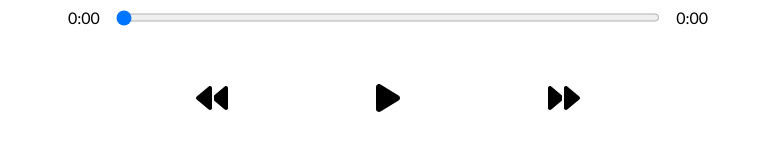
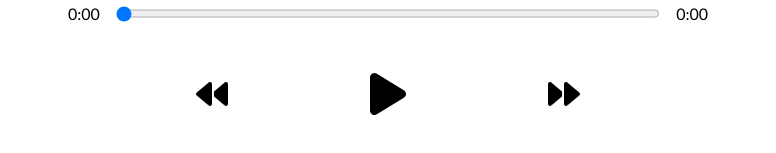
Before and after one commit to mightyhyuk/breeze, a React (Create React App) app: page / in a window 1280 px wide. Shown: the part 611-764 px from the top of the page, without its empty margins (252-1028 px from the left). Built offline with nearby package versions, Linux system fonts and the light colour scheme.

Commit message:
Refactor styles

```diff
--- a/src/components/Player.jsx
+++ b/src/components/Player.jsx
@@ -100,7 +100,7 @@ function Player({
         <FontAwesomeIcon
           onClick={playSong}
           className="play"
-          size="2x"
+          size="3x"
           icon={isPlaying ? faPause : faPlay}
         />
         <FontAwesomeIcon
--- a/src/styles/_library.scss
+++ b/src/styles/_library.scss
@@ -12,6 +12,13 @@
   h2 {
     padding: 2rem;
   }
+}
+.library::-webkit-scrollbar {
+  width: 7px;
+}
+.library::-webkit-scrollbar-thumb {
+  background-color: rgba(155, 155, 155, 0.5);
+  border-radius: 20px;
 }
 
 .library-song {
@@ -39,14 +46,6 @@
   }
 }
 
-*::-webkit-scrollbar {
-  width: 7px;
-}
-*::-webkit-scrollbar-thumb {
-  background-color: rgba(155, 155, 155, 0.5);
-  border-radius: 20px;
-}
-
 .selected {
   background: #fad0c9;
 }
```
